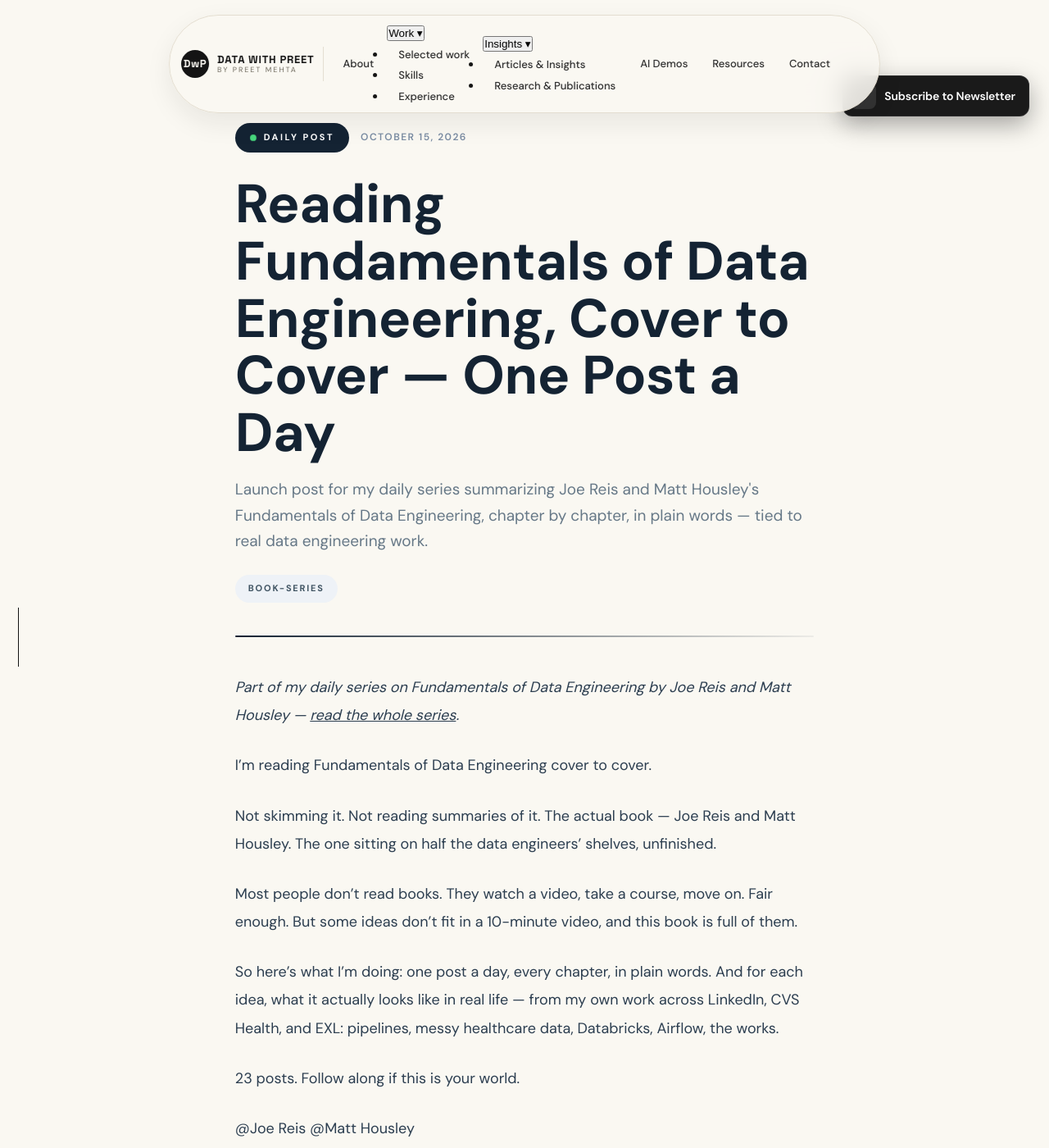
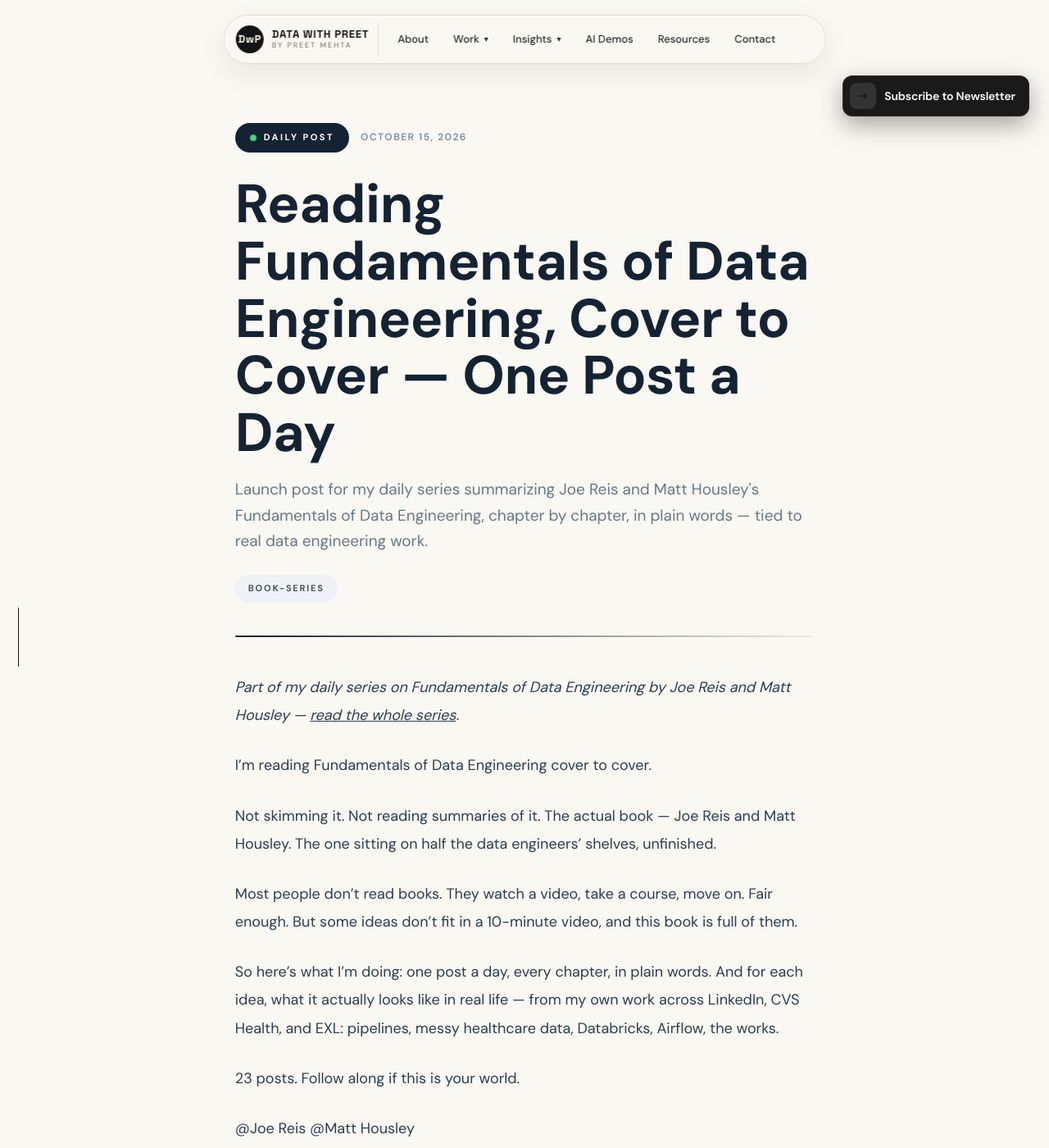
Before and after one commit to datawithpreet/datawithpreet.github.io, a Jekyll site: the page built from _posts/2026-10-15-book-series-00-reading-fundamentals-of-data-engineering-cover-to-cover-one-post-a-day.md, in a window 1280 px wide and 1400 px high. Shown: the whole window at 82% size. Built offline with Jekyll 4.4.1, drawn with Linux system fonts in a browser that asks for light colours.

Commit message:
Daily-post layout: add missing nav-dropdown CSS (was inline-only on homepage)

```diff
--- a/_layouts/daily-post.html
+++ b/_layouts/daily-post.html
@@ -29,6 +29,41 @@
   display: grid; place-items: center; transition: background .25s ease; }
 .nl-cta-icon svg { width: 16px; height: 16px; stroke: #1d1d1f; transition: transform .25s ease; }
 .nl-cta:hover .nl-cta-icon, .nl-cta.is-hover .nl-cta-icon, .nl-cta:active .nl-cta-icon { background: #B5A568; box-shadow: 0 0 18px rgba(181,165,104,.5); }
+  /* ---- Global nav dropdowns (copied from homepage inline styles; .nav-drop/.drop-menu are NOT in shared style.css) ---- */
+  .nav .nav-drop { position: relative; }
+  .nav .nav-drop > button {
+    appearance: none; background: none; border: 0; cursor: pointer;
+    font: inherit; font-size: 13px; font-weight: 500; padding: 8px 14px; border-radius: 999px;
+    color: var(--ink-soft); white-space: nowrap; position: relative;
+    display: inline-flex; align-items: center; gap: 6px;
+    transition: font-weight .25s ease, color .25s ease, background .25s ease;
+  }
+  .nav .nav-drop > button .caret { font-size: 10px; line-height: 1; transition: transform .2s ease; }
+  .nav .nav-drop.open > button .caret { transform: rotate(180deg); }
+  .nav .nav-drop > button::after {
+    content: ""; position: absolute; bottom: 2px; left: 14px; right: 14px; height: 2px;
+    background: #E0632A; transform: scaleX(0); transform-origin: right center;
+    transition: transform .25s ease-in; pointer-events: none;
+  }
+  .nav .nav-drop > button:hover { background: transparent; font-weight: 700; color: var(--ink); }
+  .nav .nav-drop > button:hover::after { transform: scaleX(1); transform-origin: left center; transition: transform .3s ease-out; }
+  .nav .nav-drop > button.active { background: var(--ink); color: var(--paper); }
+  .nav .drop-menu {
+    display: none; position: absolute; top: calc(100% + 10px); left: 0; min-width: 200px;
+    margin: 0; padding: 8px; list-style: none;
+    background: var(--paper); border: 1px solid var(--line-strong); border-radius: 16px;
+    box-shadow: 0 20px 40px rgba(20,20,20,0.14); z-index: 200;
+  }
+  .nav .nav-drop.open .drop-menu { display: block; }
+  .nav .drop-menu a { display: block; padding: 10px 14px; border-radius: 10px; }
+  @media (max-width: 940px) {
+    .nav .nav-drop { width: 100%; }
+    .nav .nav-drop > button { padding: 12px 16px; font-size: 14px; width: 100%; justify-content: space-between; }
+    .nav .drop-menu { position: static; border: 0; box-shadow: none; background: transparent; padding: 0 0 4px 16px; }
+  }
+  @media (prefers-reduced-motion: reduce) {
+    .nav .nav-drop > button, .nav .nav-drop > button::after, .nav .nav-drop > button .caret { transition: none; }
+  }
 </style>
 </head><body>
 <aside class="social-rail" aria-label="Social links">
```
Also changed, not shown: other parts of _layouts/daily-post.html (+40 -0 lines).
